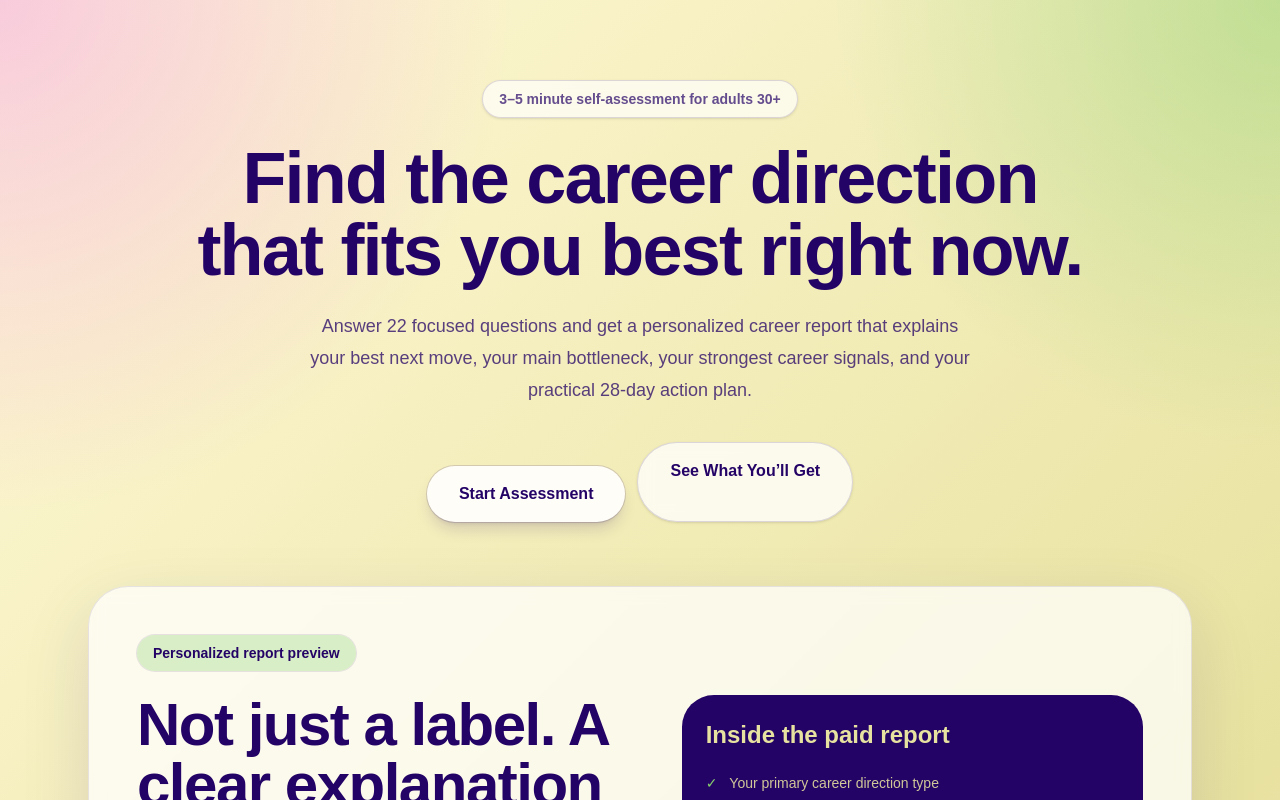
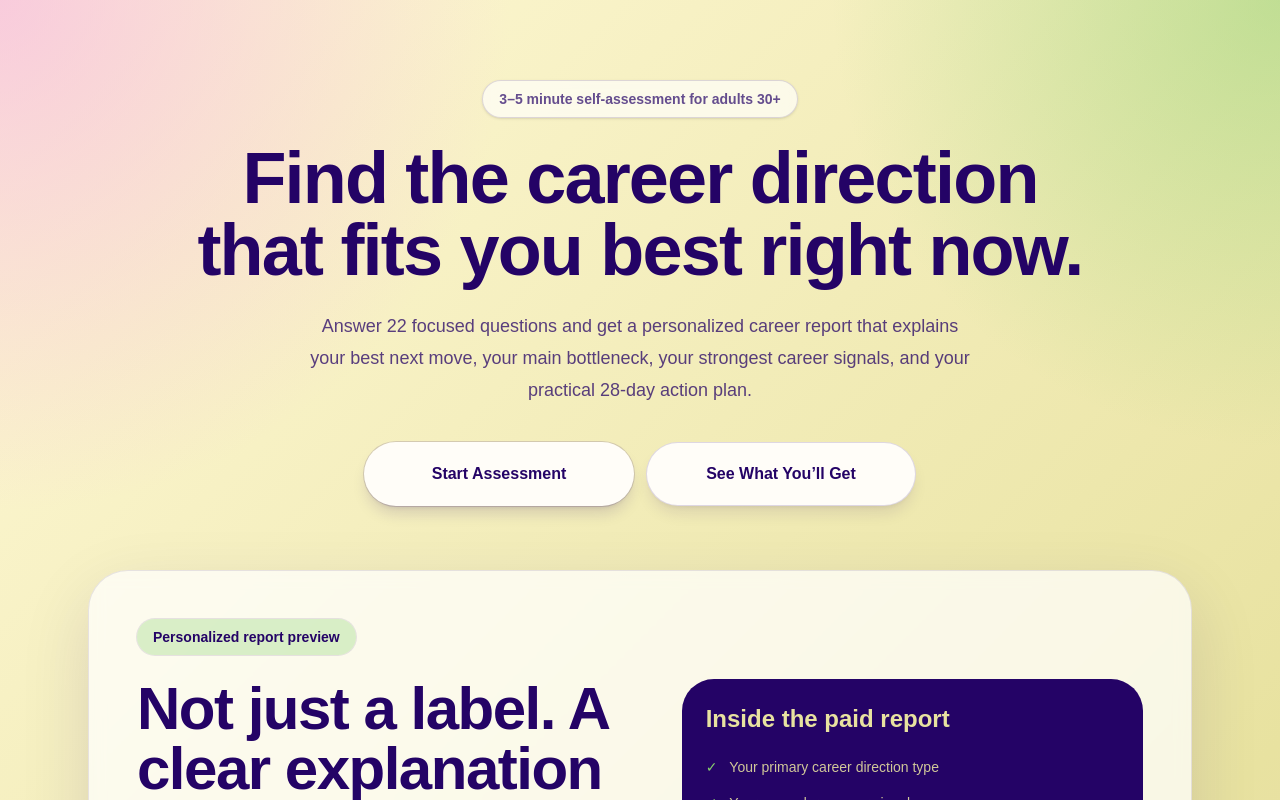
Before and after one commit to vakooragvelidze-x/git-commit--m-Initial-Career-Path-Finder-app-, a Next.js app: page / in a window 1280 px wide. Shown: the top 800 px of the page. Built offline with nearby package versions, Linux system fonts and the light colour scheme; a web font is replaced by a local one.

Commit message:
Make homepage hero buttons consistent

```diff
--- a/app/page.tsx
+++ b/app/page.tsx
@@ -18,17 +18,17 @@ export default function Home() {
           career signals, and your practical 28-day action plan.
         </p>
 
-        <div className="mt-9 flex flex-col gap-3 sm:flex-row">
+        <div className="mt-9 flex flex-col items-center justify-center gap-3 sm:flex-row">
   <a
     href="/quiz"
-  className="mt-6 block rounded-full bg-[#fffdf8] px-8 py-4 text-center text-base font-extrabold text-[#240366] shadow-lg shadow-[#240366]/15 ring-1 ring-[#240366]/15 transition hover:bg-[#f5b3df]"
+    className="flex h-16 w-[270px] items-center justify-center rounded-full bg-[#fffdf8] text-base font-extrabold text-[#240366] shadow-lg shadow-[#240366]/15 ring-1 ring-[#240366]/15 transition hover:bg-[#f5b3df]"
   >
     Start Assessment
   </a>
 
   <a
     href="#report-preview"
-            className="rounded-full border border-[#240366]/15 bg-white/75 px-8 py-4 text-base font-extrabold text-[#240366] shadow-sm backdrop-blur transition hover:bg-[#e8e2a0]"
+    className="flex h-16 w-[270px] items-center justify-center rounded-full border border-[#240366]/15 bg-[#fffdf8] text-base font-extrabold text-[#240366] shadow-lg shadow-[#240366]/10 backdrop-blur transition hover:bg-[#e8e2a0]"
   >
     See What You’ll Get
   </a>
```
Lines whose indentation alone changed are shown as unchanged.
